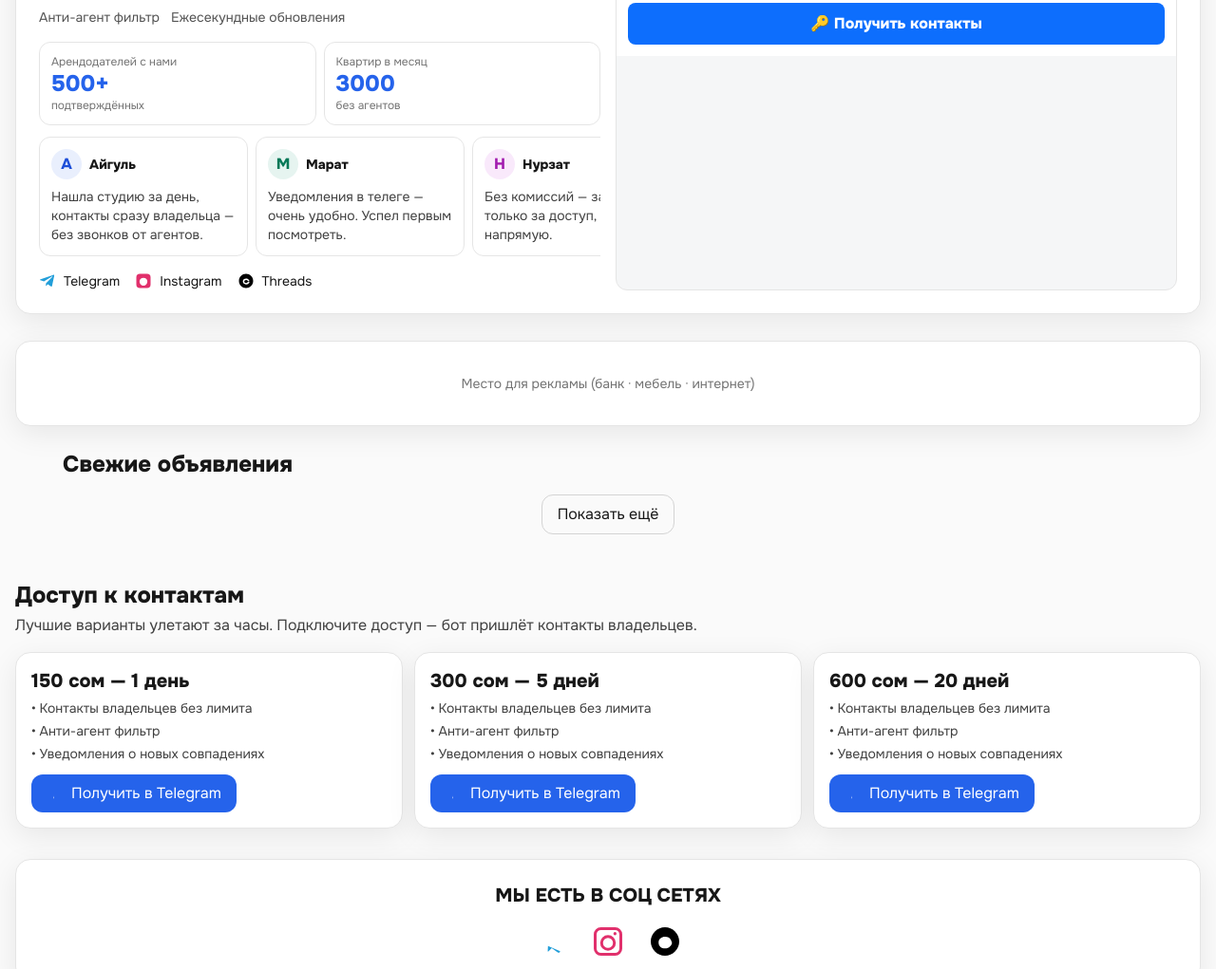
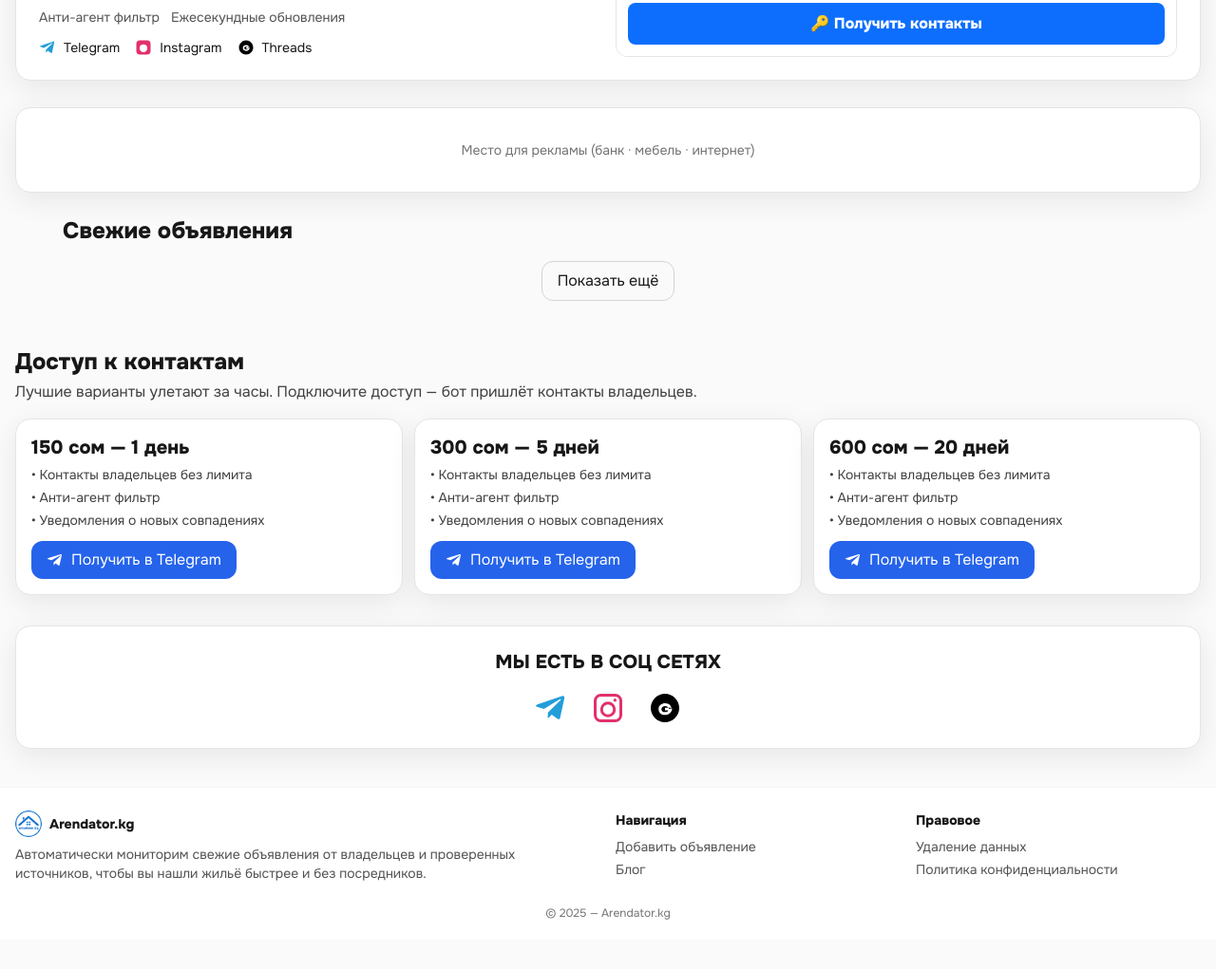
Before and after one commit to OSteam13/arendator.kg, a website: page index.html in a window 1280 px wide. Shown: the part 471-1492 px from the top of the page at 95% size. After the commit the page ends 1461 px from the top, so only its background shows below. Drawn offline with nearby package versions, Linux system fonts and the light colour scheme; no server answers.

Commit message:
Update index.html

```diff
--- a/index.html
+++ b/index.html
@@ -11,12 +11,11 @@
   <style>
     :root{--container:1180px}
 
-    /* ===== Reset, чтобы на мобиле ничего не выползало ===== */
+    /* ===== Reset ===== */
     *,*::before,*::after{box-sizing:border-box}
     html{-webkit-text-size-adjust:100%}
     img,svg,video{max-width:100%;height:auto;display:block}
     a,button{min-width:0}
-    /* ========================================= */
 
     .container{max-width:var(--container)}
     .shadow-soft{box-shadow:0 8px 30px rgba(0,0,0,.08)}
@@ -68,7 +67,7 @@
 
     .ads-empty { text-align: center; color: #666; padding: 24px 0; }
 
-    /* Плашка героя (правая колонка) — без «ямы» */
+    /* Плашка героя (правая колонка) */
     #heroSpot { display:flex; flex-direction:column; height:100%; background:#f5f6f7 }
     #heroSpot .spot-img{ height:260px; display:flex; align-items:center; justify-content:center; overflow:hidden; background:#f1f5f9 }
     @media (min-width:1024px){ #heroSpot .spot-img{ height:300px } }
@@ -87,30 +86,19 @@
     .ph-wrap svg{width:64px;height:64px;opacity:.7}
     .ph-text{font-size:12px;color:#818b98;margin-top:6px}
 
-    /* ======== АДАПТИВ ДЛЯ ГЕРОЯ (главная проблема) ======== */
-    .hero-card{overflow:visible} /* не обрезаем содержимое внутри карточки */
-    .hero-card *{min-width:0}    /* чтобы flex/grid-элементы могли сжиматься */
+    /* Адаптив героя */
+    .hero-card{overflow:visible}
+    .hero-card *{min-width:0}
     .hero-card{word-wrap:break-word;overflow-wrap:anywhere}
-
-    /* Мягкий масштаб */
     #heroTitle{font-size:clamp(22px,6.5vw,48px); line-height:1.15}
     #heroLead{font-size:clamp(14px,4.2vw,18px)}
-    #btnTelegram,#btnSeeOnSite{
-      padding:clamp(10px,3vw,12px) clamp(14px,4vw,20px);
-      font-size:clamp(14px,4vw,16px);
-    }
-
-    /* Ряды в герое могут переноситься */
+    #btnTelegram,#btnSeeOnSite{ padding:clamp(10px,3vw,12px) clamp(14px,4vw,20px); font-size:clamp(14px,4vw,16px); }
     #heroActions{display:flex; flex-wrap:wrap; gap:.5rem}
-    #heroActions a{flex:1 1 100%; min-width:0} /* обе кнопки в столбик на узких экранах */
-
+    #heroActions a{flex:1 1 100%; min-width:0}
     #heroBadges{flex-wrap:wrap; gap:.25rem .75rem}
     #heroSocial{flex-wrap:wrap; gap:.5rem 1rem}
-
-    /* Изображение в правой плашке — адаптивная высота */
     #heroSpot .spot-img{height:clamp(180px,42vw,300px)}
 
-    /* Экстра-узкие устройства */
     @media (max-width:360px){
       .hero-card{padding:12px !important}
       #heroTitle{font-size:clamp(20px,7vw,26px)}
@@ -195,45 +183,6 @@
           </div>
         </div>
 
-        <!-- Соцдоказательство -->
-        <div id="heroTrust" class="mt-4">
-          <div class="grid grid-cols-2 gap-2">
-            <div class="rounded-xl border border-neutral-200 p-3">
-              <div class="text-xs text-neutral-500">Арендодателей с нами</div>
-              <div class="text-2xl font-extrabold text-blue-600 leading-tight">500+</div>
-              <div class="text-xs text-neutral-500">подтверждённых</div>
-            </div>
-            <div class="rounded-xl border border-neutral-200 p-3">
-              <div class="text-xs text-neutral-500">Квартир в месяц</div>
-              <div class="text-2xl font-extrabold text-blue-600 leading-tight">3000</div>
-              <div class="text-xs text-neutral-500">без агентов</div>
-            </div>
-          </div>
-
-          <div class="mt-3 flex gap-2 overflow-x-auto pb-1">
-            <div class="min-w-[220px] rounded-xl border border-neutral-200 p-3 bg-white">
-              <div class="flex items-center gap-2 mb-2">
-                <div class="w-8 h-8 rounded-full bg-blue-600/10 grid place-items-center font-bold text-blue-700">А</div>
-                <div class="text-sm font-semibold">Айгуль</div>
-              </div>
-              <div class="text-sm text-neutral-700">Нашла студию за день, контакты сразу владельца — без звонков от агентов.</div>
-            </div>
-            <div class="min-w-[220px] rounded-xl border border-neutral-200 p-3 bg-white">
-              <div class="flex items-center gap-2 mb-2">
-                <div class="w-8 h-8 rounded-full bg-emerald-600/10 grid place-items-center font-bold text-emerald-700">М</div>
-                <div class="text-sm font-semibold">Марат</div>
-              </div>
-              <div class="text-sm text-neutral-700">Уведомления в телеге — очень удобно. Успел первым посмотреть.</div>
-            </div>
-            <div class="min-w-[220px] rounded-xl border border-neutral-200 p-3 bg-white">
-              <div class="flex items-center gap-2 mb-2">
-                <div class="w-8 h-8 rounded-full bg-fuchsia-600/10 grid place-items-center font-bold text-fuchsia-700">Н</div>
-                <div class="text-sm font-semibold">Нурзат</div>
-              </div>
-              <div class="text-sm text-neutral-700">Без комиссий — заплатила только за доступ, остальное напрямую.</div>
-            </div>
-          </div>
-
         <!-- Соцссылки -->
         <div id="heroSocial" class="mt-3 flex items-center gap-4 text-sm">
           <a href="https://t.me/arendatorkg" target="_blank" rel="noopener" class="inline-flex items-center gap-2 hover:opacity-80">
@@ -245,10 +194,9 @@
             <span>Instagram</span>
           </a>
           <a href="https://www.threads.com/@arendatorkg" target="_blank" rel="noopener" class="inline-flex items-center gap-2 hover:opacity-80">
-              <svg width="18" height="18" viewBox="0 0 24 24" fill="#000"><path d="M12 2C6.5 2 2 6.5 2 12s4.5 10 10 10 10-4.5 10-10S17.5 2 12 2zm4.9 11.2c-.3 1.5-1.8 3.7-4.9 3.7-2.6 0-4.5-1.7-4.5-4.1 0-2.5 2-4.1 4.6-4.1 1.9 0 3.2.8 4 2.1.3.5.5 1 .6 1.6l-1.9.2c-.1-.3-.2-.7-.5-1-.5-.6-1.2-1-2.2-1-1.6 0-2.6 1-2.6 2.2s.9 2.1 2.5 2.1c1.2 0 2-.5 2.4-1.3H12в-1.8h4.8c.1.5.1 1 .1 1.4 0 .3 0 .6-.1 1z"/></svg>
+            <svg width="18" height="18" viewBox="0 0 24 24" fill="#000"><path d="M12 2C6.5 2 2 6.5 2 12s4.5 10 10 10 10-4.5 10-10S17.5 2 12 2zm4.9 11.2c-.3 1.5-1.8 3.7-4.9 3.7-2.6 0-4.5-1.7-4.5-4.1 0-2.5 2-4.1 4.6-4.1 1.9 0 3.2.8 4 2.1.3.5.5 1 .6 1.6l-1.9.2c-.1-.3-.2-.7-.5-1-.5-.6-1.2-1-2.2-1-1.6 0-2.6 1-2.6 2.2s.9 2.1 2.5 2.1c1.2 0 2-.5 2.4-1.3H12v-1.8h4.8c.1.5.1 1 .1 1.4 0 .3 0 .6-.1 1z"/></svg>
             <span>Threads</span>
           </a>
-          </div>
         </div>
       </div>
 
@@ -305,7 +253,7 @@
         <a class="box-border w-full sm:w-auto px-4 py-2 rounded-xl bg-blue-600 text-white hover:bg-blue-700 inline-flex items-center"
            href="https://t.me/ArendatorKg_VIP_bot" target="_blank" rel="noopener">
           <span class="tg-ico" aria-hidden="true">
-            <svg viewBox="0 0 24 24" fill="currentColor"><path d="M9.999 15.2 9.9 19c.4 0 .6-.2.8-.4л1.9-1.8 4.1 3c.8.4 1.4.2 1.6-.8л2.9-13.5c.3-1.3-.5-1.8-1.3-1.5L2.5 9.4c-1.3.5-1.3 1.2-.2 1.5л4.6 1.4L18.9 6c.7-.4 1.3-.2 .8.2"/></svg>
+            <svg viewBox="0 0 24 24" fill="currentColor"><path d="M9.999 15.2 9.9 19c.4 0 .6-.2.8-.4l1.9-1.8 4.1 3c.8 .4 1.4 .2 1.6 -.8l2.9 -13.5c.3 -1.3 -.5 -1.8 -1.3 -1.5L2.5 9.4c-1.3 .5 -1.3 1.2 -.2 1.5l4.6 1.4L18.9 6c.7 -.4 1.3 -.2 .8 .2"/></svg>
           </span>
           Получить в Telegram
         </a>
@@ -321,7 +269,7 @@
         <a class="box-border w-full sm:w-auto px-4 py-2 rounded-xl bg-blue-600 text-white hover:bg-blue-700 inline-flex items-center"
            href="https://t.me/ArendatorKg_VIP_bot" target="_blank" rel="noopener">
           <span class="tg-ico" aria-hidden="true">
-            <svg viewBox="0 0 24 24" fill="currentColor"><path d="M9.999 15.2 9.9 19c.4 0 .6-.2.8-.4л1.9-1.8 4.1 3c.8 .4 1.4 .2 1.6 -.8л2.9 -13.5c.3 -1.3 -.5 -1.8 -1.3 -1.5L2.5 9.4c-1.3 .5 -1.3 1.2 -.2 1.5л4.6 1.4L18.9 6c.7 -.4 1.3 -.2 .8 .2"/></svg>
+            <svg viewBox="0 0 24 24" fill="currentColor"><path d="M9.999 15.2 9.9 19c.4 0 .6-.2.8-.4l1.9-1.8 4.1 3c.8 .4 1.4 .2 1.6 -.8l2.9 -13.5c.3 -1.3 -.5 -1.8 -1.3 -1.5L2.5 9.4c-1.3 .5 -1.3 1.2 -.2 1.5l4.6 1.4L18.9 6c.7 -.4 1.3 -.2 .8 .2"/></svg>
           </span>
           Получить в Telegram
         </a>
@@ -337,7 +285,7 @@
         <a class="box-border w-full sm:w-auto px-4 py-2 rounded-xl bg-blue-600 text-white hover:bg-blue-700 inline-flex items-center"
            href="https://t.me/ArendatorKg_VIP_bot" target="_blank" rel="noopener">
           <span class="tg-ico" aria-hidden="true">
-            <svg viewBox="0 0 24 24" fill="currentColor"><path d="M9.999 15.2 9.9 19c.4 0 .6-.2.8-.4л1.9-1.8 4.1 3c.8 .4 1.4 .2 1.6 -.8л2.9 -13.5c.3 -1.3 -.5 -1.8 -1.3 -1.5L2.5 9.4c-1.3 .5 -1.3 1.2 -.2 1.5л4.6 1.4L18.9 6c.7 -.4 1.3 -.2 .8 .2"/></svg>
+            <svg viewBox="0 0 24 24" fill="currentColor"><path d="M9.999 15.2 9.9 19c.4 0 .6-.2.8-.4l1.9-1.8 4.1 3c.8 .4 1.4 .2 1.6 -.8l2.9 -13.5c.3 -1.3 -.5 -1.8 -1.3 -1.5L2.5 9.4c-1.3 .5 -1.3 1.2 -.2 1.5l4.6 1.4L18.9 6c.7 -.4 1.3 -.2 .8 .2"/></svg>
           </span>
           Получить в Telegram
         </a>
@@ -351,13 +299,13 @@
       <div class="text-xl font-bold mb-4">МЫ ЕСТЬ В СОЦ СЕТЯХ</div>
       <div class="flex items-center justify-center gap-6">
         <a href="https://t.me/arendatorkg" target="_blank" rel="noopener" aria-label="Telegram" class="hover:opacity-80">
-          <svg width="36" height="36" viewBox="0 0 24 24" fill="#229ED9"><path d="M9.9 15.2 9.7 19c.4 0 .6-.2.8-.4l2-1.9 4.2 3c.8.4 1.5.2 1.7-.8л3-13.8c.3-1.3-.6-1.9-1.4-1.6L2.4 9.5c-1.3.5-1.3 1.3-.2 1.6л4.8 1.5 10.9-6.6c.8-.4 1.4-.2.9.3L9.9 15.2z"/></svg>
+          <svg width="36" height="36" viewBox="0 0 24 24" fill="#229ED9"><path d="M9.9 15.2 9.7 19c.4 0 .6-.2.8-.4l2-1.9 4.2 3c.8.4 1.5.2 1.7-.8l3-13.8c.3-1.3-.6-1.9-1.4-1.6L2.4 9.5c-1.3.5-1.3 1.3-.2 1.6l4.8 1.5 10.9-6.6c.8-.4 1.4-.2.9.3L9.9 15.2z"/></svg>
         </a>
         <a href="https://www.instagram.com/arendatorkg/" target="_blank" rel="noopener" aria-label="Instagram" class="hover:opacity-80">
           <svg width="36" height="36" viewBox="0 0 24 24" fill="#E1306C"><path d="M7 2h10a5 5 0 0 1 5 5v10a5 5 0 0 1-5 5H7a5 5 0 0 1-5-5V7a5 5 0 0 1 5-5zm0 2a3 3 0 0 0-3 3v10a3 3 0 0 0 3 3h10a3 3 0 0 0 3-3V7a3 3 0 0 0-3-3H7zm5 3.5A5.5 5.5 0 1 1 6.5 13 5.5 5.5 0 0 1 12 7.5zm0 2A3.5 3.5 0 1 0 15.5 13 3.5 3.5 0 0 0 12 9.5zM18 6.5a1.1 1.1 0 1 1-1.1-1.1A1.1 1.1 0 0 1 18 6.5z"/></svg>
         </a>
         <a href="https://www.threads.com/@arendatorkg" target="_blank" rel="noopener" aria-label="Threads" class="hover:opacity-80">
-          <svg width="36" height="36" viewBox="0 0 24 24" fill="#000"><path d="M12 2C6.5 2 2 6.5 2 12s4.5 10 10 10 10-4.5 10-10S17.5 2 12 2zm4.9 11.2c-.3 1.5-1.8 3.7-4.9 3.7-2.6 0-4.5-1.7-4.5-4.1 0-2.5 2-4.1 4.6-4.1 1.9 0 3.2.8 4 2.1.3.5.5 1 .6 1.6л-1.9.2c-.1-.3-.2-.7-.5-1-.5-.6-1.2-1-2.2-1-1.6 0-2.6 1-2.6 2.2s.9 2.1 2.5 2.1c1.2 0 2-.5 2.4-1.3H12в-1.8h4.8c.1.5.1 1 .1 1.4 0 .3 0 .6-.1 1z"/></svg>
+          <svg width="36" height="36" viewBox="0 0 24 24" fill="#000"><path d="M12 2C6.5 2 2 6.5 2 12s4.5 10 10 10 10-4.5 10-10S17.5 2 12 2zm4.9 11.2c-.3 1.5-1.8 3.7-4.9 3.7-2.6 0-4.5-1.7-4.5-4.1 0-2.5 2-4.1 4.6-4.1 1.9 0 3.2.8 4 2.1.3.5.5 1 .6 1.6l-1.9.2c-.1-.3-.2-.7-.5-1-.5-.6-1.2-1-2.2-1-1.6 0-2.6 1-2.6 2.2s.9 2.1 2.5 2.1c1.2 0 2-.5 2.4-1.3H12v-1.8h4.8c.1.5.1 1 .1 1.4 0 .3 0 .6-.1 1z"/></svg>
         </a>
       </div>
     </div>
@@ -499,7 +447,7 @@
       const lang=getLang();
       return `<div class="ph-wrap" role="img" aria-label="${I18N[lang].no_photo}">
         <div class="flex flex-col items-center">
-          <svg viewBox="0 0 24 24" fill="currentColor"><path d="M21 19V7a2 2 0 0 0-2-2h-3.2l-.6-1.2A2 2 0 0 0 13.4 2h-2.8a2 2 0 0 0-1.8 1.2L8.2 5H5a2 2 0 0 0-2 2v12a2 2 0 0 0 2 2h14a2 2 0 0 0 2-2ZM7 11л3 4 2-3 3 5H7Z"/></svg>
+          <svg viewBox="0 0 24 24" fill="currentColor"><path d="M21 19V7a2 2 0 0 0-2-2h-3.2l-.6-1.2A2 2 0 0 0 13.4 2h-2.8a2 2 0 0 0-1.8 1.2L8.2 5H5a2 2 0 0 0-2 2v12a2 2 0 0 0 2 2h14a2 2 0 0 0 2-2ZM7 11l3 4 2-3 3 5H7Z"/></svg>
           <div class="ph-text">${I18N[lang].no_photo}</div>
         </div></div>`;
     }
@@ -596,27 +544,33 @@
       return normalizeListings(raw);
     }
 
-    /* ====== ДОБАВЛЕНО: чтение локальных объявлений из post.html ====== */
+    /* ====== Локальные объявления из post.html ====== */
     function getUserListings(){
       try{ return JSON.parse(localStorage.getItem('user_listings')||'[]'); }
       catch{ return []; }
     }
-    /* ================================================================ */
 
     async function initialLoad(){
       try{
         const items=await fetchPage(0);
         allItems=items.slice(); listFrom=items.length;
 
-        // --- показываем карточку-герой: серверную, а если её нет — локальную
         const local = getUserListings();
         if(items.length) renderSpot(items[0]);
         else if(local.length) renderSpot(local[0]);
 
-        // --- В ленте сначала локальные объявления пользователя, затем серверные
         if(local.length) renderAds(local, true);
         renderAds(items, !local.length);
-      }catch(e){ console.warn('Не удалось загрузить объявления:',e); }
+      }catch(e){
+        // Если API недоступно — покажем локальные
+        const local = getUserListings();
+        if(local.length){
+          renderSpot(local[0]);
+          renderAds(local, true);
+        }else{
+          console.warn('Не удалось загрузить объявления:',e);
+        }
+      }
     }
 
     async function loadMore(){
@@ -640,7 +594,6 @@
           if(fresh.length && (!allItems.length || fresh[0].id!==allItems[0].id)){
             allItems=fresh.slice(); listFrom=fresh.length;
 
-            // обновить спот и ленту, сохраняя локальные объявления сверху
             const local = getUserListings();
             if(fresh.length) renderSpot(fresh[0]);
             else if(local.length) renderSpot(local[0]);
```
Lines whose indentation alone changed are shown as unchanged.
